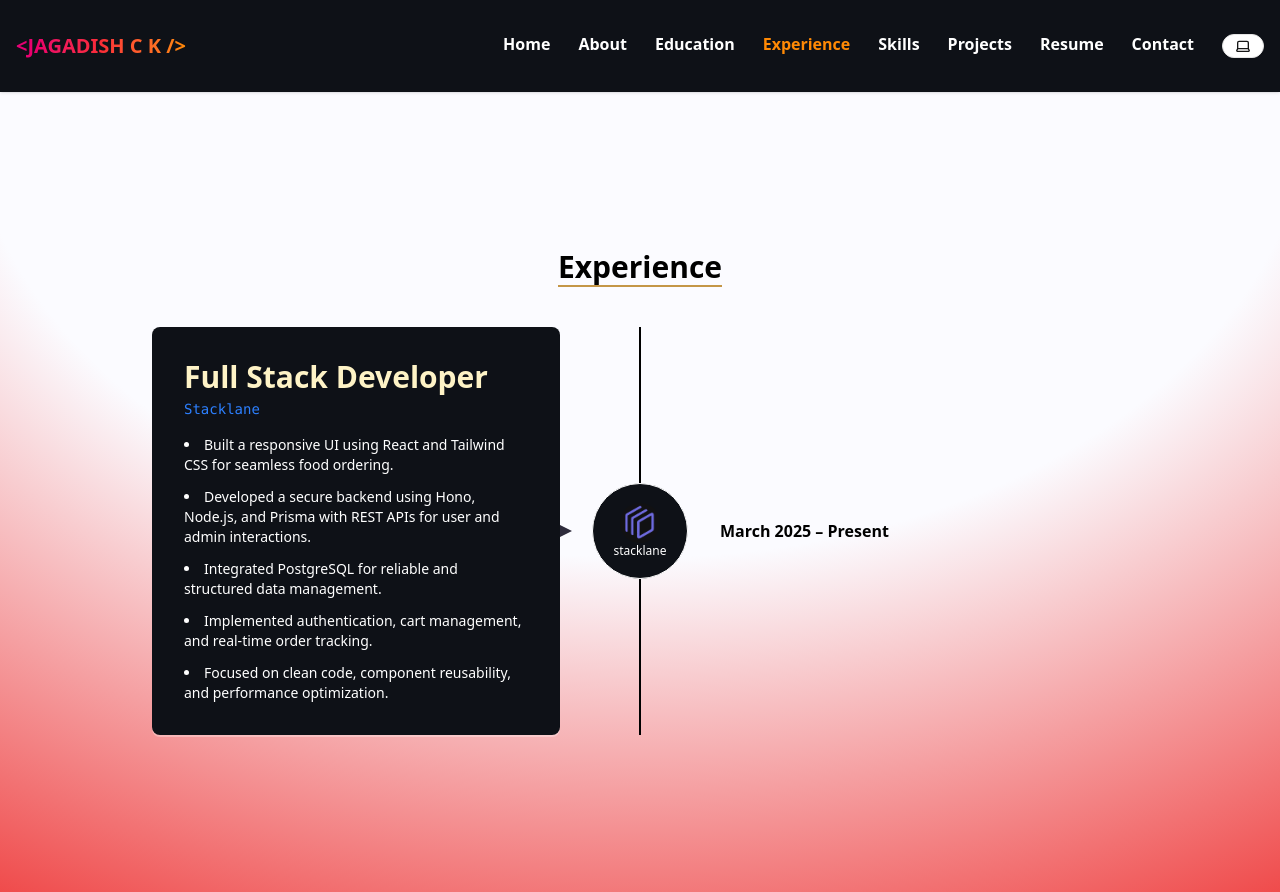
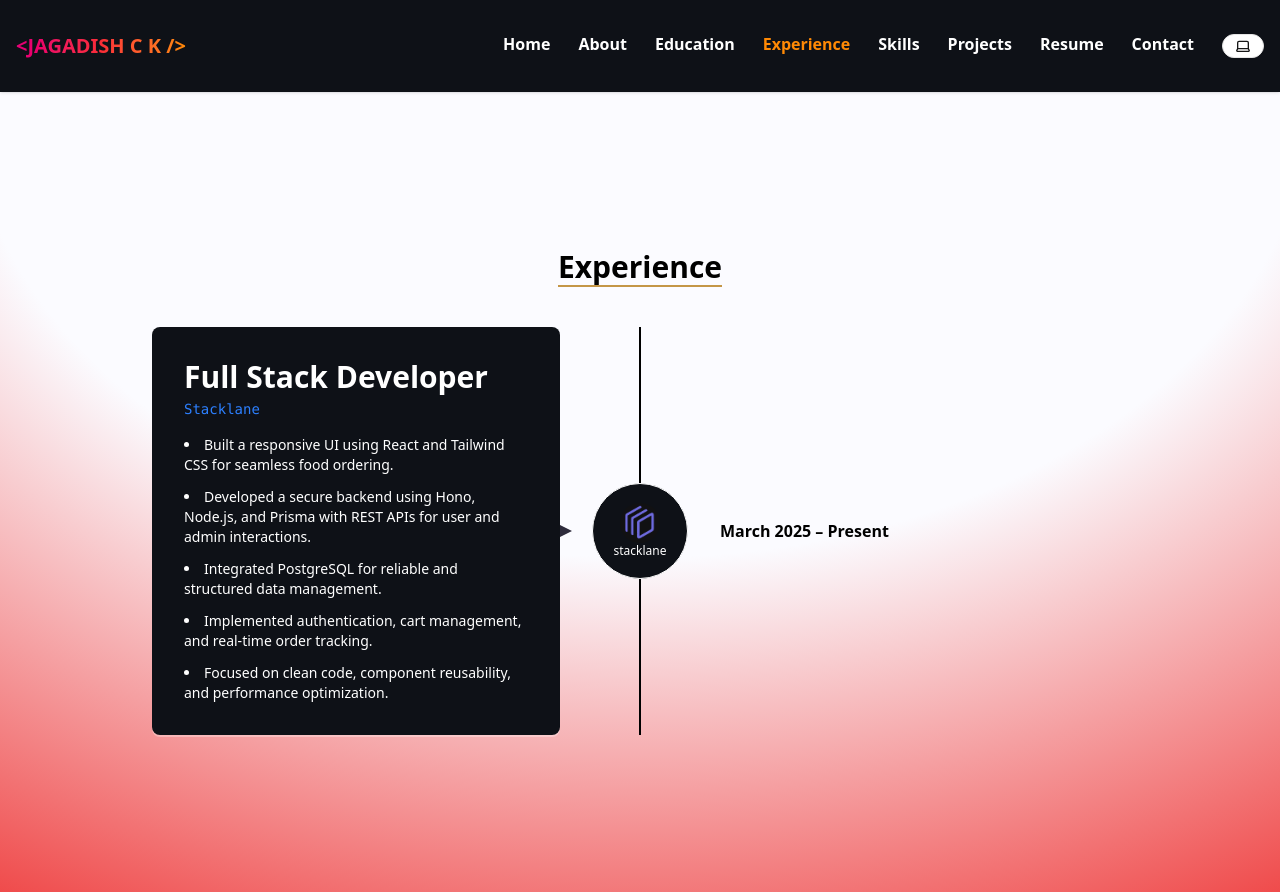
Before and after one commit to jagadish018/jagadish-ck, a Next.js app: page /block/experience-block in a window 1280 px wide. Built offline with nearby package versions, Linux system fonts and the light colour scheme.

Commit message:
Update ExperienceCard role text color for improved visibility

```diff
--- a/app/block/experience-block/ExperienceCard.tsx
+++ b/app/block/experience-block/ExperienceCard.tsx
@@ -68,7 +68,7 @@ const ExperienceCard: React.FC = () => {
             <div className="w-full md:w-1/2 flex justify-end md:pr-20 z-10 mt-20 md:mt-0">
               <div className="relative bg-[#0E1117] text-white rounded-md p-8 max-w-xl shadow-[0_2px_0_0_rgba(255,255,255,0.3)] w-full">
                 <div className="hidden md:block absolute top-1/2 -right-3 -translate-y-1/2 w-0 h-0 border-y-6 border-y-transparent border-l-[12px] border-l-[#2e2b3c]" />
-                <p className="font-semibold mb-1 text-3xl text-[#FEF3C6]">
+                <p className="font-semibold mb-1 text-3xl text-white">
                   {exp.role}
                 </p>
                 <p className="font-mono text-sm mb-4 text-blue-500">
```
